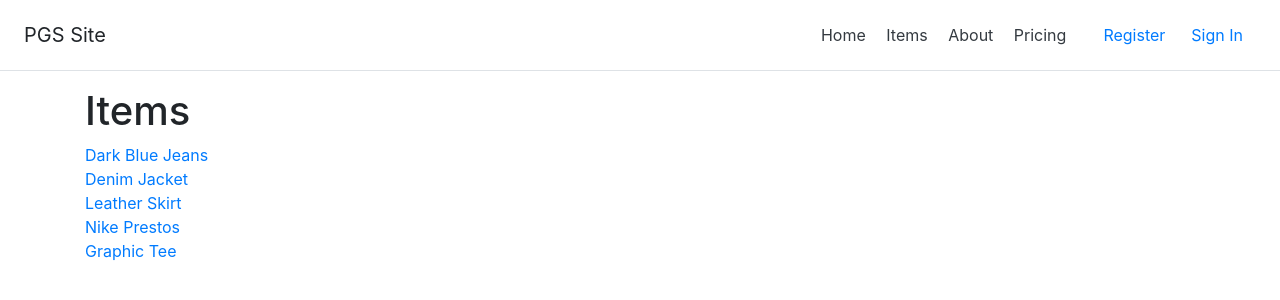
After one commit to mrsmith01/projectapp, a Flask app: page /items in a window 1280 px wide. The commit adds this page. Shown: the top 300 px of the page. Run offline with Flask 2, Linux system fonts and the light colour scheme; some libraries are stand-ins or nearby versions.

Commit message:
First app update with home, items, about pages with sample Items db data

```diff
--- a/app.py
+++ b/app.py
@@ -1,10 +1,25 @@
 from flask import Flask, render_template
+from data import Items
 
 app = Flask(__name__)
 
+Items = Items()
+
 @app.route('/')
 def index():
-    return render_template('homepage.html')
+  return render_template('homepage.html')
+
+@app.route('/about')
+def about():
+  return render_template('about.html')
+
+@app.route('/items')
+def items():
+  return render_template('items.html', items = Items)
+
+@app.route('/item/<int:id>/')
+def item(id):
+  return render_template('item.html',id=id)
 
 
 if __name__ == '__main__':
--- /dev/null
+++ b/templates/about.html
@@ -0,0 +1,5 @@
+{% extends 'base.html' %}
+
+<div class="container">
+    {% block body %} About Page {% endblock %}
+</div>
--- a/templates/base.html
+++ b/templates/base.html
@@ -6,12 +6,18 @@
     <meta http-equiv="X-UA-Compatible" content="IE=edge">
     <title>PGS Site</title>
     <meta name="viewport" content="width=device-width, initial-scale=1">
-    <link rel="stylesheet" type="text/css" media="screen" href="main.css" />
-    <script src="main.js"></script>
+    <link rel="stylesheet" href="https://stackpath.bootstrapcdn.com/bootstrap/4.1.0/css/bootstrap.min.css">
+
 </head>
 
 <body>
-    {% block body %} {% endblock %}
+    {% include 'includes/_navbar.html' %}
+
+    <div class="container">
+        {% block body %} {% endblock %}
+    </div>
+
+    <script src="https://stackpath.bootstrapcdn.com/bootstrap/4.1.0/js/bootstrap.min.js"></script>
 </body>
 
 </html>
--- /dev/null
+++ b/templates/includes/_navbar.html
@@ -0,0 +1,11 @@
+<div class="d-flex flex-column flex-md-row align-items-center p-3 px-md-4 mb-3 bg-white border-bottom box-shadow">
+    <h5 class="my-0 mr-md-auto font-weight-normal">PGS Site</h5>
+    <nav class="my-2 my-md-0 mr-md-3">
+        <a class="p-2 text-dark" href='/'>Home</a>
+        <a class="p-2 text-dark" href='/items'>Items</a>
+        <a class="p-2 text-dark" href="/about">About</a>
+        <a class="p-2 text-dark" href="/">Pricing</a>
+    </nav>
+    <a class="btn btn-outline-default" href="#">Register</a>
+    <a class="btn btn-outline-default" href="#">Sign In</a>
+</div>
--- /dev/null
+++ b/templates/items.html
@@ -0,0 +1,10 @@
+{% extends 'base.html' %}
+
+<div class="container">
+    {% block body %}
+    <h1>Items</h1>
+    {% for i in items %}
+    <ul class="list-group">
+        <li class="list-group item"><a href='item/{{i.id}}'>{{i.itemName}}</a></li>
+    </ul> {% endfor %} {% endblock %}
+</div>
```
Also changed, not shown: data.py (added, +55 -0 lines), templates/homepage.html (+7 -1 lines), templates/item.html (added, +8 -0 lines), 2 other files.
